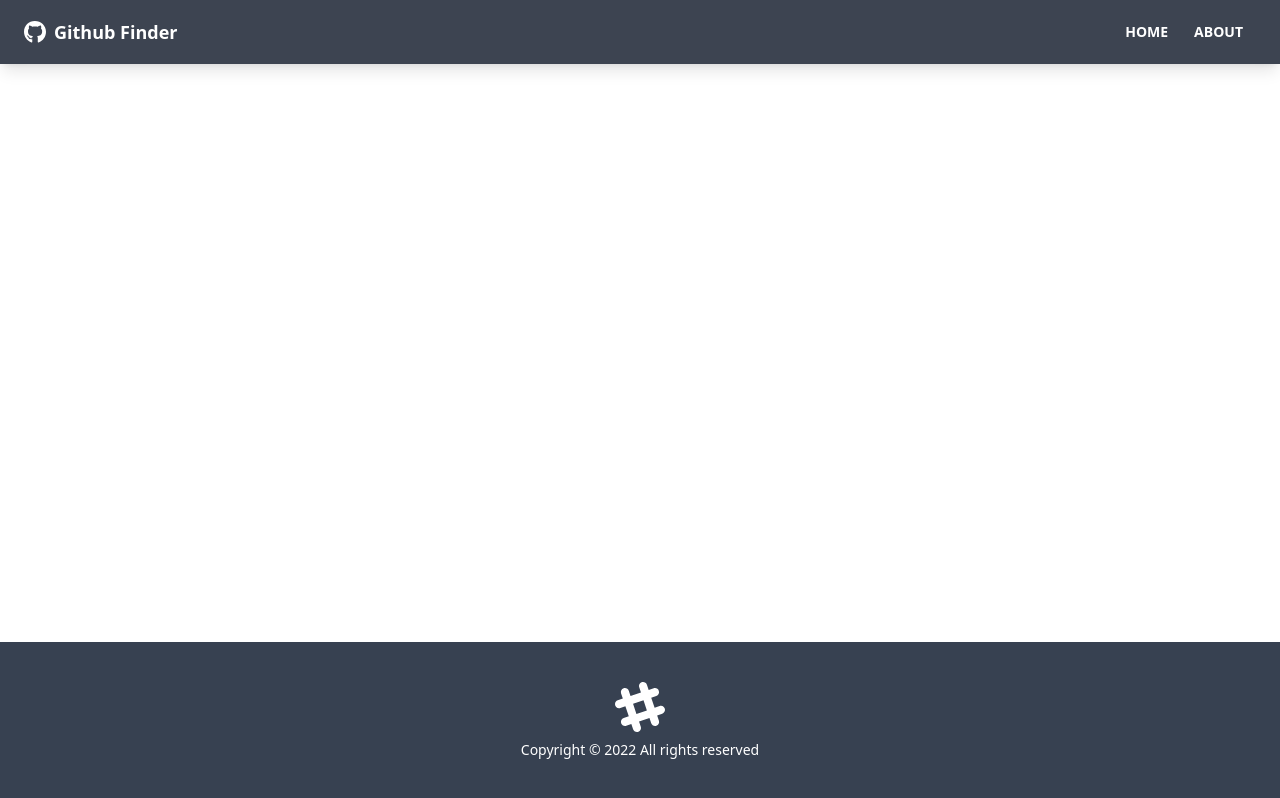
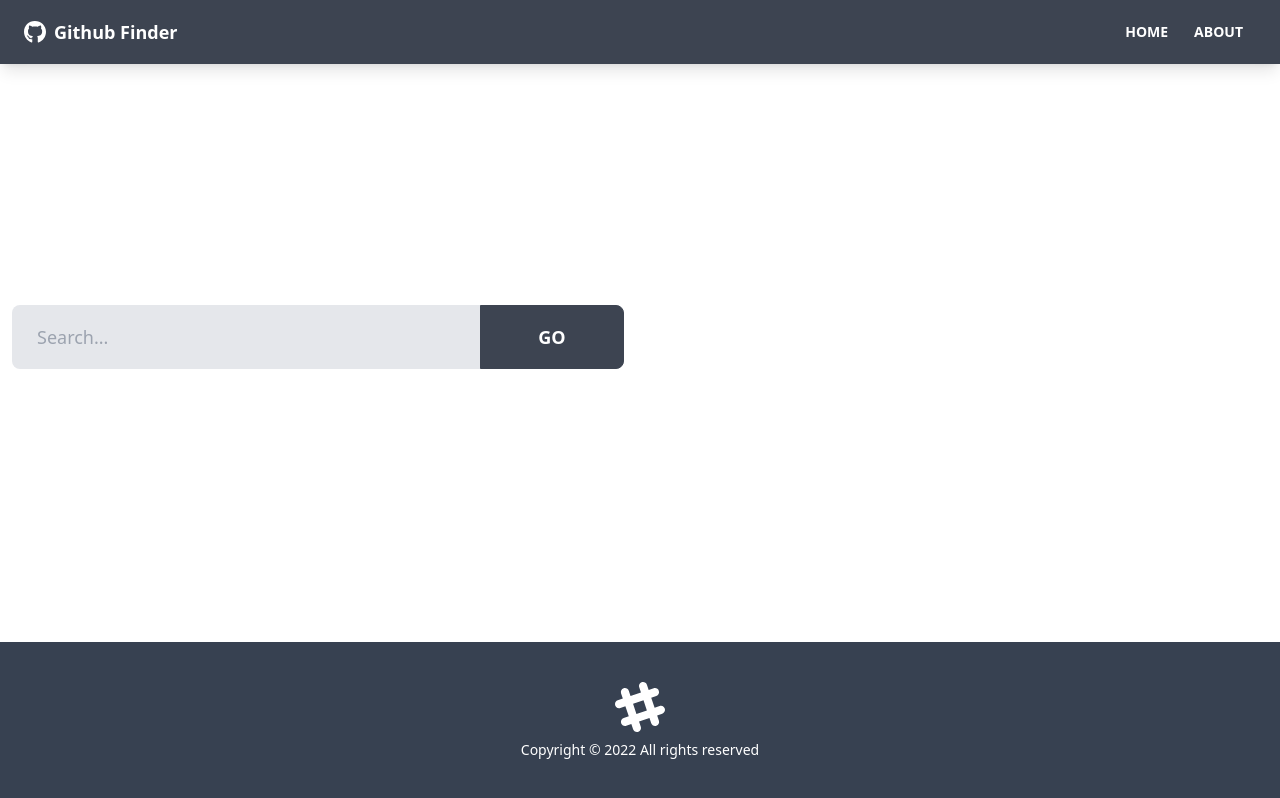
Before and after one commit to kraverken/github-finder, a React (Create React App) app: page / in a window 1280 px wide. Built offline with nearby package versions, Linux system fonts and the light colour scheme; the HTML template or start-up script is replaced by a standard one.

Commit message:
feat: userSearch component implmented

```diff
--- /dev/null
+++ b/src/components/users/UserSearch.jsx
@@ -0,0 +1,53 @@
+import { useState, useContext } from "react";
+import GithubContext from "../../context/github/GithubContext";
+
+function UserSearch() {
+  const [text, setText] = useState("");
+
+  const { users } = useContext(GithubContext);
+  const handleChange = (e) => {
+    setText(e.target.value);
+  };
+
+  const handleSubmit = (e) => {
+    e.preventDefault();
+    if (text === "") {
+      alert("Please enter a text");
+    } else {
+      // @todo-search users
+      setText("");
+    }
+  };
+  return (
+    <div className="grid grid-cols-1 xl:grid-cols-2 lg:grid-cols-2 md:grid-cols-2 mb-8 gap-8">
+      <div>
+        <form onSubmit={handleSubmit}>
+          <div className="form-control">
+            <div className="relative">
+              <input
+                type="text"
+                className="w-full pr-40 bg-gray-200 input input-lg text-black"
+                placeholder="Search..."
+                value={text}
+                onChange={handleChange}
+              />
+              <button
+                type="submit"
+                className="absolute top-0 right-0 rounded-l-none w-36 btn btn-lg"
+              >
+                GO
+              </button>
+            </div>
+          </div>
+        </form>
+      </div>
+      {users.length > 0 && (
+        <div>
+          <button className="btn btn-ghost btn-lg">Clear</button>
+        </div>
+      )}
+    </div>
+  );
+}
+
+export default UserSearch;
--- a/src/pages/Home.jsx
+++ b/src/pages/Home.jsx
@@ -1,10 +1,11 @@
 import React from "react";
 import UserResults from "../components/users/UserResults";
+import UserSearch from "../components/users/UserSearch";
 
 function Home() {
   return (
     <>
-      {/* Search componenet here */}
+      <UserSearch />
       <UserResults />
     </>
   );
```
